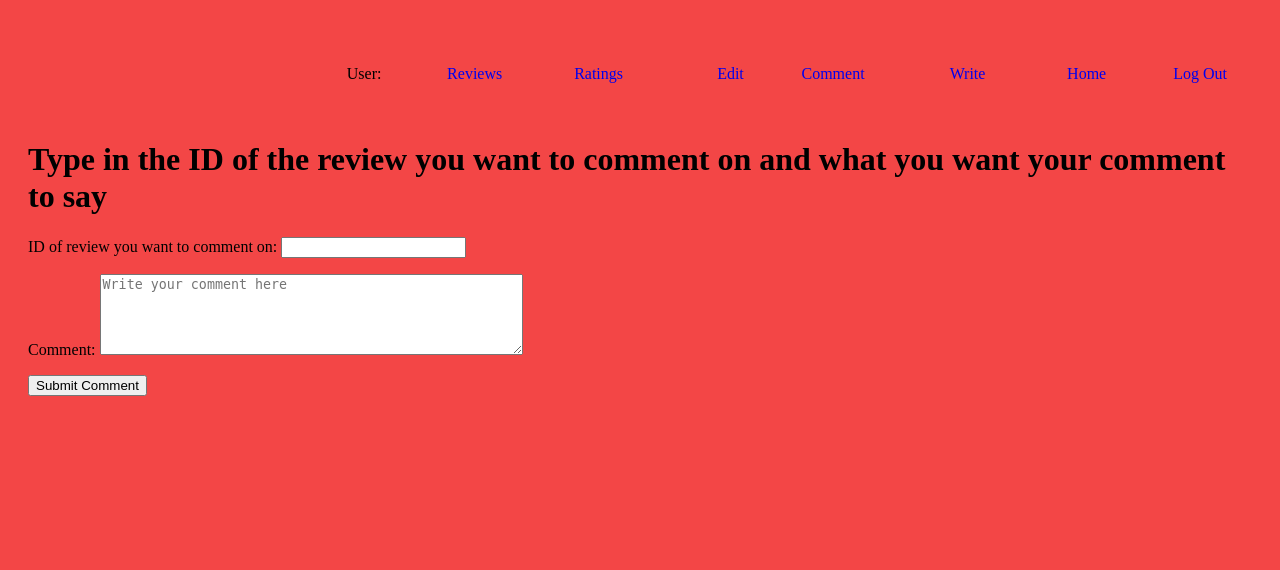
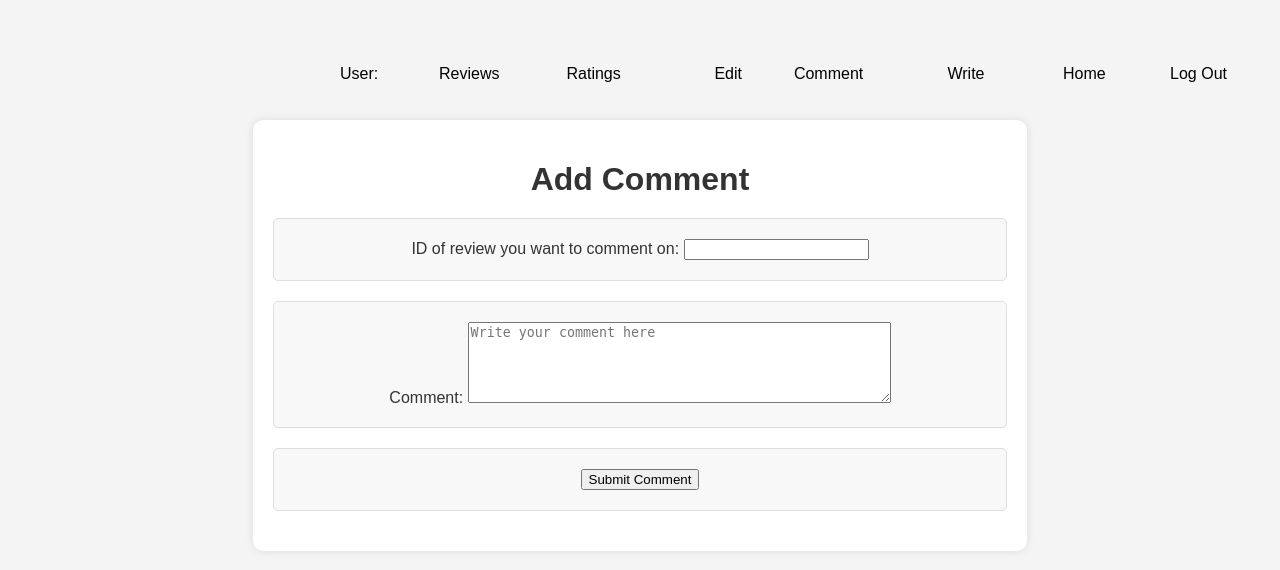
Before and after one commit to Dalton2727/dalton2727.github.io, a PHP site: page /comment.php in a window 1280 px wide. Shown: the top 570 px of the page. Run offline with PHP 8.4, Linux system fonts and the light colour scheme; tables that the repository leaves empty or names only in its code hold one stand-in row (values such as "Sample post"); some web fonts are replaced.

Commit message:
Update comment.php

```diff
--- a/comment.php
+++ b/comment.php
@@ -27,8 +27,8 @@ while ($row = mysqli_fetch_assoc($result)) {
         <meta name="description" content="Wesleyan University Point budgeter"/>
         <link rel="stylesheet" href="CSScode.css" />
     </head>
-<body id = "font" style="background-color:rgb(243, 70, 70);">
-    <div id="navbar">
+<body id = "demo_font" style="background-color: #f4f4f4;">
+    <div id="navbar" class="light">
                 <ul>
                   <li>User: <?php echo $userid?></li>
                   <li> <?php echo '<a href="reviews.php?userid=' . urlencode($userid) . '">Reviews</a>'?> </li>
@@ -40,22 +40,22 @@ while ($row = mysqli_fetch_assoc($result)) {
                   <li><?php echo '<a href="logout.php">Log Out</a>'; ?></li>
                 </ul>
               </div>
-              <div>
-              <h1>Type in the ID of the review you want to comment on and what you want your comment to say</h1>
+              <div class = "demo-container">
+              <h1>Add Comment</h1>
                 <form name="form" action="addcomment.php" method="POST">
                     <input type="hidden" name="userid" value="<?php echo htmlspecialchars($userid); ?>" />
 
-                    <p>
+                    <p style="margin: 20px 0;">
                         <label>ID of review you want to comment on:</label>
                         <input type="number" name="revid" required />
                     </p>
 
-                    <p>
+                    <p style="margin: 20px 0;">
                         <label>Comment:</label>
                         <textarea name="comment_text" rows="5" cols="50" placeholder="Write your comment here" required></textarea>
                     </p>
 
-                    <p>
+                    <p style="margin: 20px 0;"9>
                         <input type="submit" value="Submit Comment" />
                     </p>
                 </form>
```
